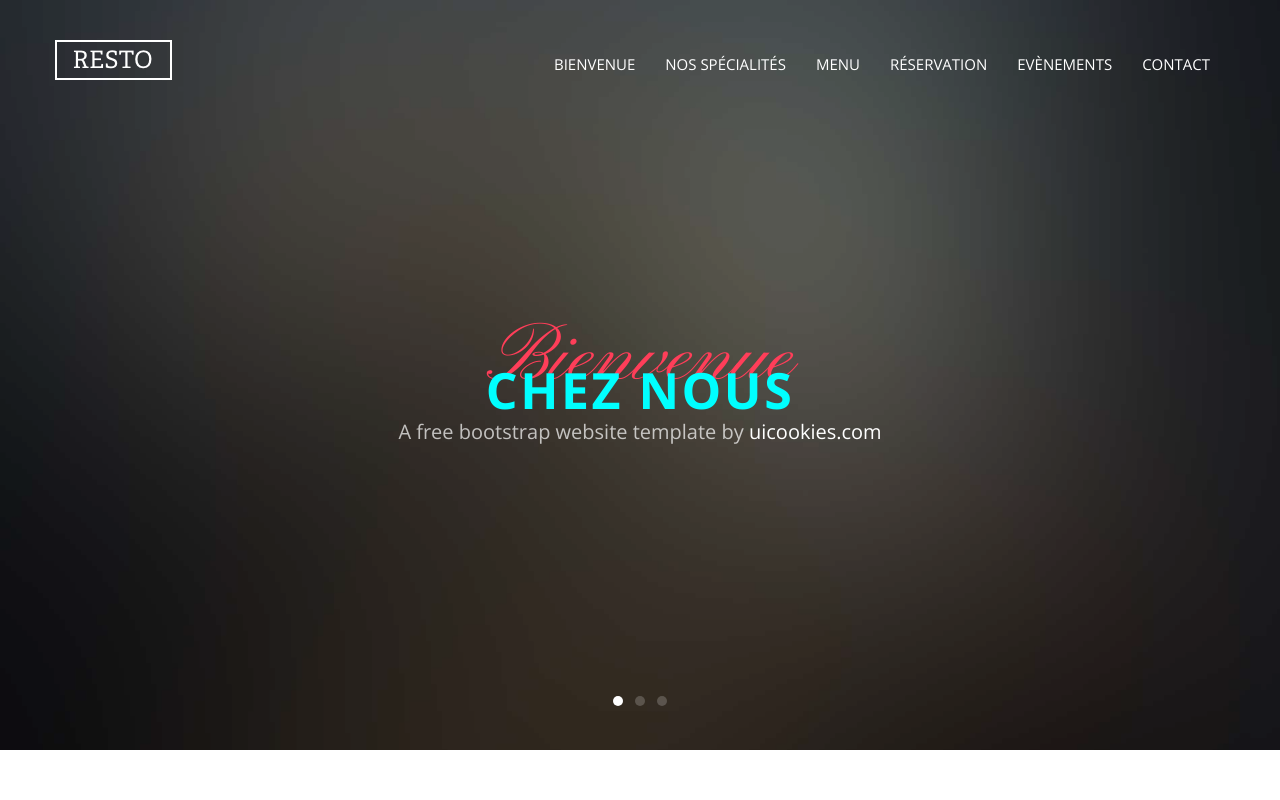
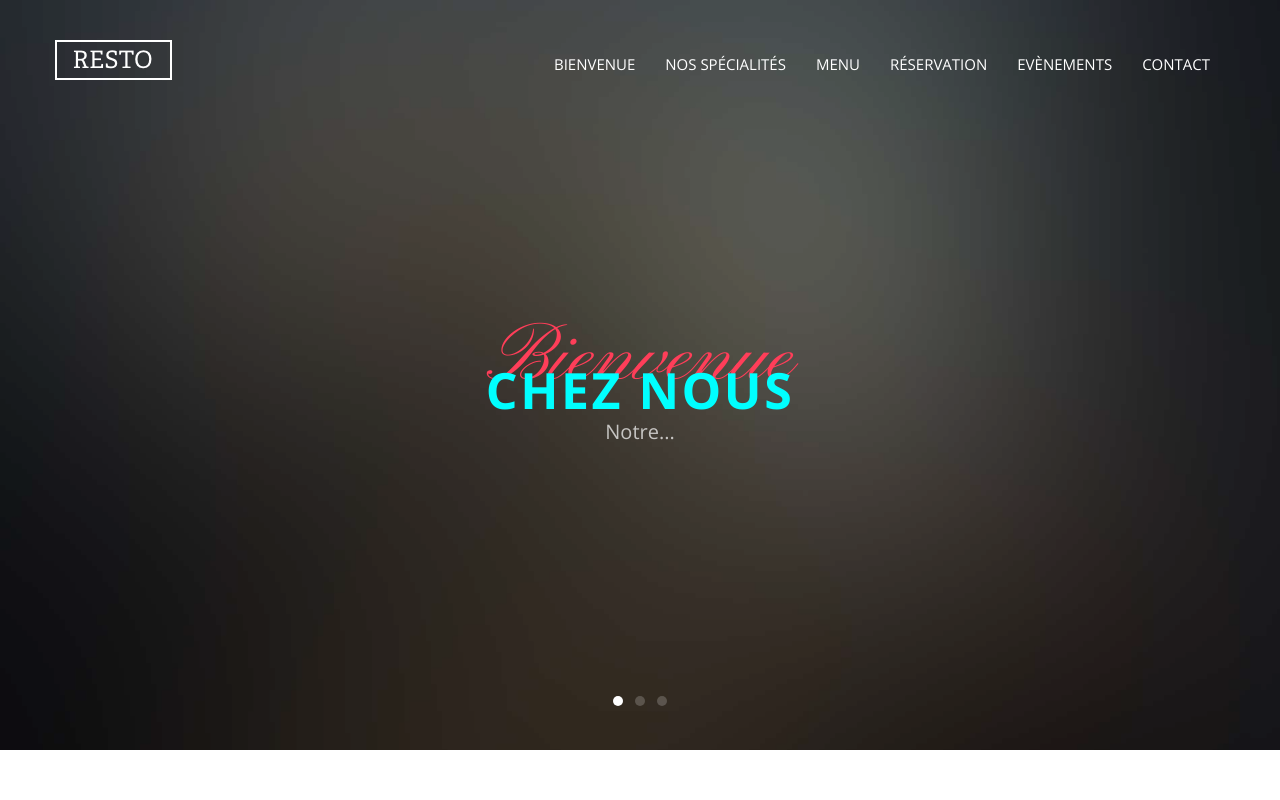
Before and after one commit to alemaitr/SiteResto, a website: page index.html in a window 1280 px wide. Shown: the top 800 px of the page. Drawn offline with nearby package versions, Linux system fonts and the light colour scheme; files whose address does not match are found by name.

Commit message:
MAJ subheading

```diff
--- a/index.html
+++ b/index.html
@@ -54,7 +54,7 @@
                 <div class="probootstrap-slider-text text-center probootstrap-animate probootstrap-heading">
                   <h1 class="primary-heading">Bienvenue</h1>
                   <h3 class="secondary-heading">Chez nous</h3>
-                  <p class="sub-heading">A free bootstrap website template by <a href="https://uicookies.com">uicookies.com</a></p>
+                  <p class="sub-heading">Notre...</p>
                 </div>
               </div>
             </div>
@@ -67,7 +67,7 @@
                 <div class="probootstrap-slider-text text-center probootstrap-animate probootstrap-heading">
                   <h1 class="primary-heading">Miam miam</h1>
                   <h3 class="secondary-heading"> A table !!!</h3>
-                  <p class="sub-heading">A free bootstrap website template by <a href="https://uicookies.com">uicookies.com</a></p>
+                  <p class="sub-heading">... resto... </p>
                 </div>
               </div>
             </div>
@@ -81,7 +81,7 @@
                 <div class="probootstrap-slider-text text-center probootstrap-animate probootstrap-heading">
                   <h1 class="primary-heading">COOOOOLLLL</h1>
                   <h3 class="secondary-heading">Mega cool</h3>
-                  <p class="sub-heading">A free bootstrap website template by <a href="https://uicookies.com">uicookies.com</a></p>
+                  <p class="sub-heading">... trop bien !</p>
                 </div>
               </div>
             </div>
```
